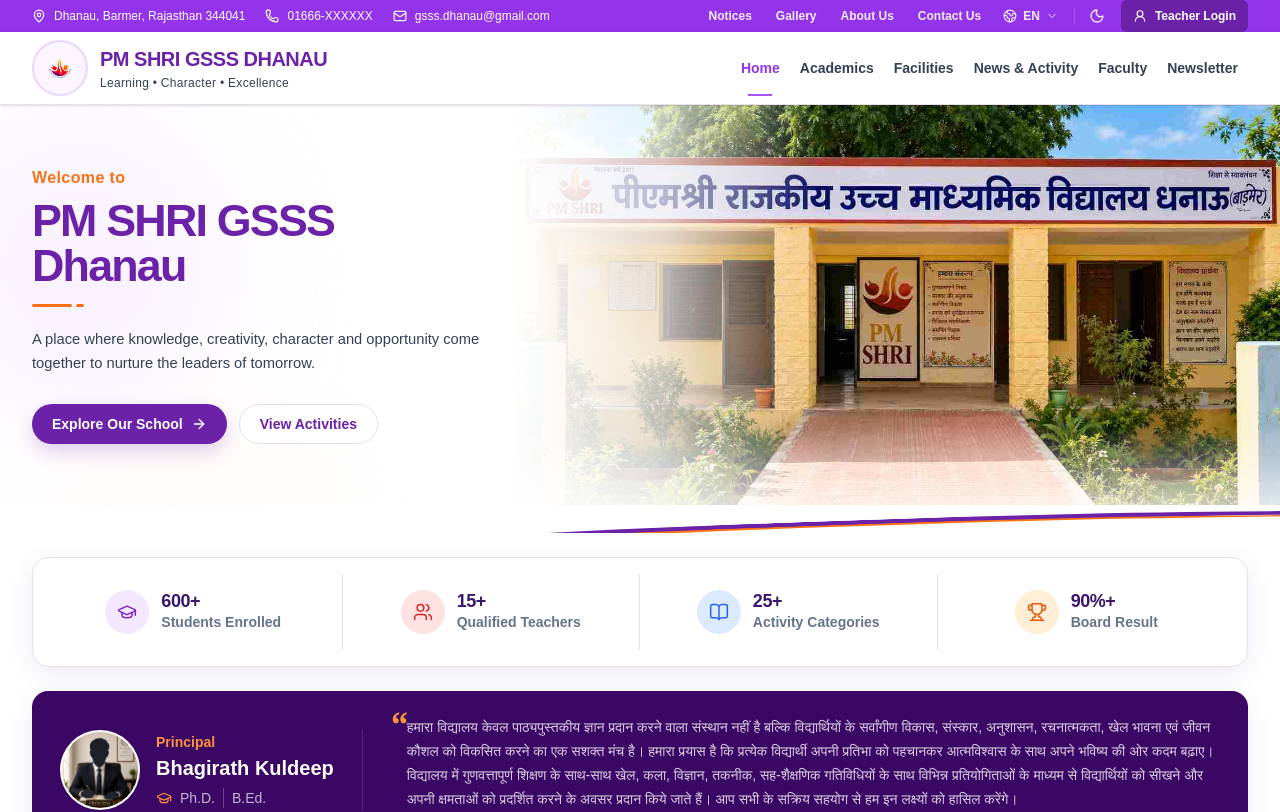
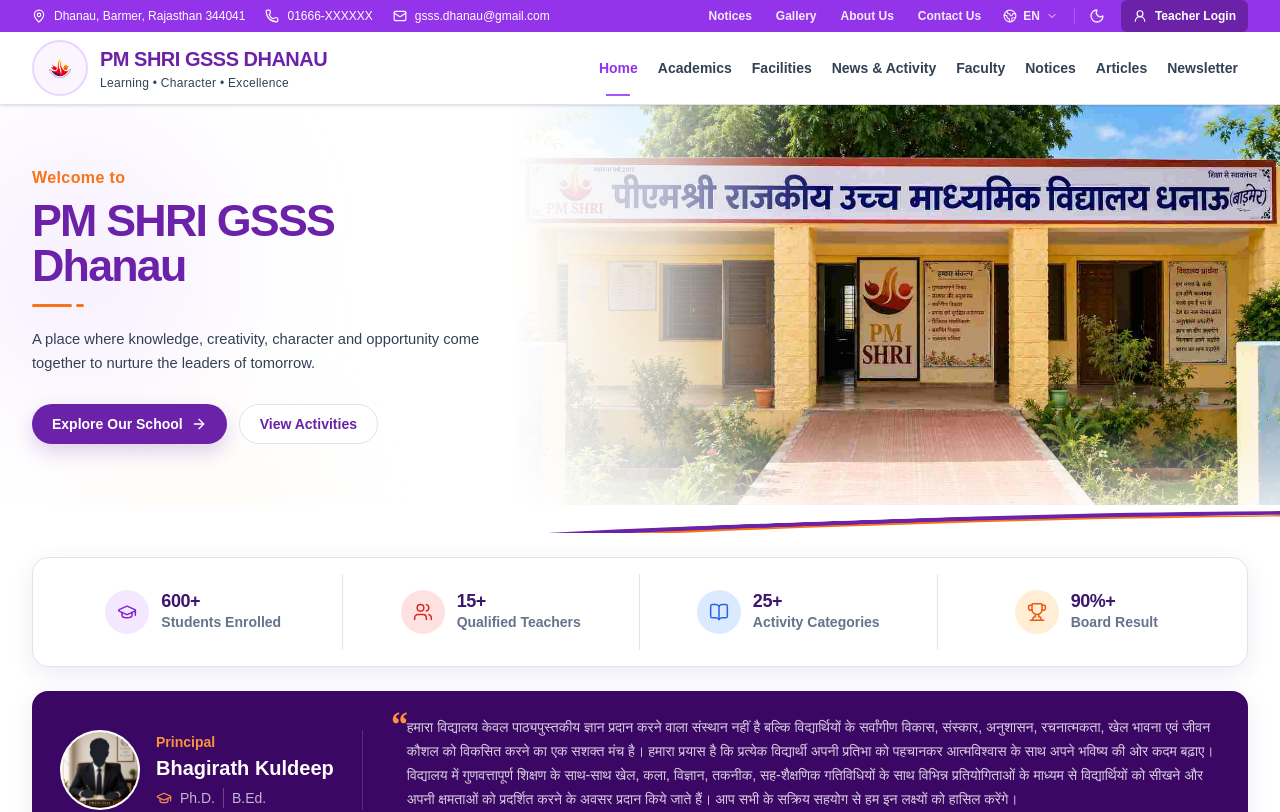
Before and after one commit to ashuhitman/gsssdhanau-school-website, a Next.js app: page / in a window 1280 px wide. Shown: the top 812 px of the page. Built offline with nearby package versions, Linux system fonts and the light colour scheme.

Commit message:
added articles navlink

```diff
--- a/components/common/PublicHeader.tsx
+++ b/components/common/PublicHeader.tsx
@@ -39,6 +39,14 @@
     {
         label: "Faculty",
         href: "/faculty",
+    },
+    {
+        label: "Notices",
+        href: "/notices",
+    },
+    {
+        label: "Articles",
+        href: "/articles",
     },
     {
         label: "Newsletter",
```
